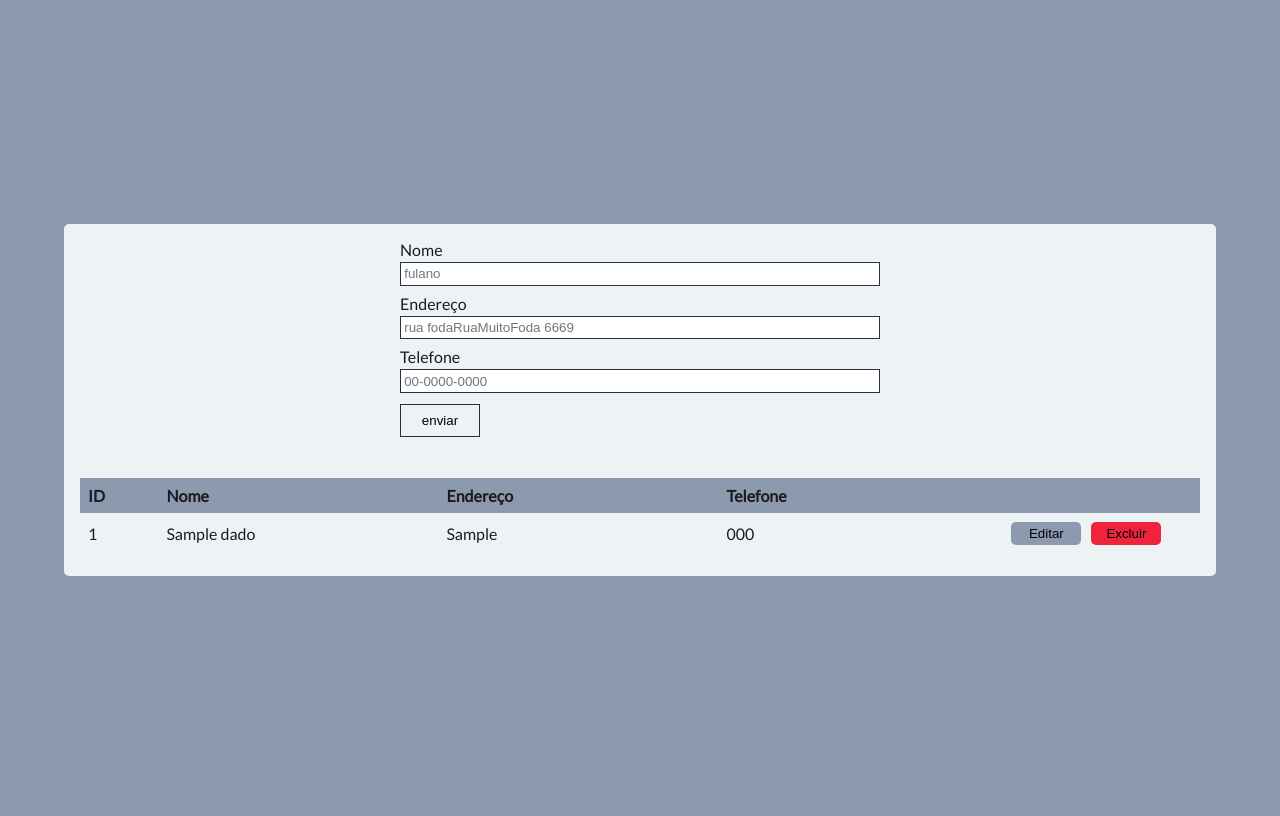
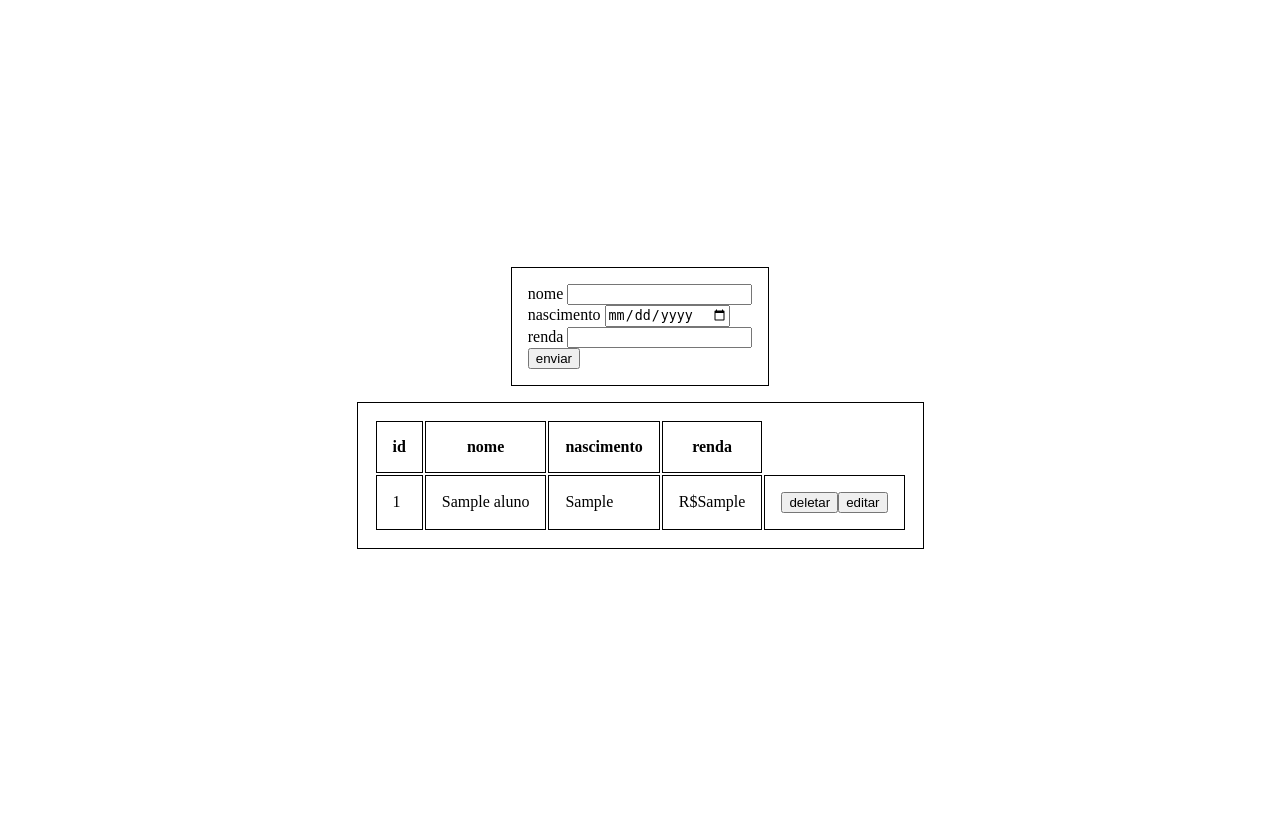
Before and after one commit to Bebel132/PW2, a PHP site: page / in a window 1280 px wide. Before the commit the page ends 576 px from the top, so only its background shows below. Run offline with PHP 8.4, Linux system fonts and the light colour scheme; tables that the repository leaves empty or names only in its code hold one stand-in row (values such as "Sample post").

Commit message:
reformulação de todo o projeto

```diff
--- /dev/null
+++ b/App.php
@@ -0,0 +1,72 @@
+<?php
+class App {
+    private $servername;
+    private $username;
+    private $password;
+    private $database;
+    public $table;
+
+    public function __construct($servername, $username, $password, $database){
+        $this->servername = $servername;
+        $this->username = $username;
+        $this->password = $password;
+        $this->database = $database;
+        $this->table = [];
+    }
+
+    public function showData($table){
+        foreach($table as $row){
+            echo "<tr>";
+            foreach($row as $i){
+                echo "<td>".$i."</td>";
+            }
+            echo "<td><button class='del'>deletar</button><button class='edit'>editar</button>";
+            echo "</tr>";
+        }
+    }
+
+    public function connect(){
+        try {
+            $conn = new PDO("mysql:host=$this->servername;dbname=$this->database", $this->username, $this->password);
+            $conn->setAttribute(PDO::ATTR_ERRMODE, PDO::ERRMODE_EXCEPTION);
+          } catch(PDOException $e) {
+            echo "Connection failed: " . $e->getMessage();
+          }
+        return $conn;
+    }
+
+    public function insert($conn){
+        $dataUser = [
+            $_GET['nome'],
+            $_GET['nascimento'],
+            $_GET['renda']
+        ];
+        try{
+            $query = "INSERT INTO aluno(nome, nascimento, renda) VALUES ('$dataUser[0]', '$dataUser[1]', '$dataUser[2]')";
+            $conn->exec($query);
+        } catch(PDOException $e){
+            echo $query . "<br>" . $e->getMessage();
+        }
+        $conn = null;
+    }
+
+    public function select($conn){
+        $data = $conn->query("SELECT * FROM `aluno`")->fetchAll();
+        foreach($data as $row){
+            $arr = [
+                $row['id'],
+                $row['nome'],
+                $row['nascimento'],
+                "R$".$row['renda']
+            ];
+            array_push($this->table, $arr);
+        }
+        $conn = null;
+        $this->showData($this->table);
+    }
+
+    public function delete($conn, $id){}
+
+    public function update($conn, $id){}
+}
+?>
--- a/assets/backend/connect.php
+++ /dev/null
@@ -1,12 +0,0 @@
-<?php
-$servername = "localhost";
-$username = "root";
-$password = "massa123";
-$database = "pw2";
-
-$conn = new mysqli($servername, $username, $password, $database);
-if ($conn->connect_error) {
-    die("Connection failed: " . $conn->connect_error);
-  }
-
-?>
--- a/assets/backend/editar.php
+++ /dev/null
@@ -1,4 +0,0 @@
-<?php
-    require "connect.php";
-
-?>
--- a/assets/backend/remover.php
+++ /dev/null
@@ -1,4 +0,0 @@
-<?php
-    require "connect.php";
-
-?>
--- a/assets/css/style.css
+++ /dev/null
@@ -1,146 +0,0 @@
-@import url('https://fonts.googleapis.com/css2?family=Lato&display=swap');
-
-* {
-    margin: 0;
-    padding: 0;
-}
-
-:root {
-    --cor-1: #8D99AE;
-    --cor-2: #2B2D42;
-    --cor-3: #EDF2F4;
-    --cor-4: #1b1b1b;
-    --cor-5: #EF233C;
-}
-
-body {
-    min-height: 100vh;
-    display: flex;
-    justify-content: center;
-    align-items: center;
-    background-color: var(--cor-1);
-    color: var(--cor-4);
-    font-family: 'Lato', sans-serif;
-}
-
-.container {
-    background-color: var(--cor-3);
-    max-width: 70rem;
-    width: 100%;
-    min-height: 20rem;
-    margin: 1rem;
-    padding: 1rem;
-    border-radius: 5px;
-}
-
-form {
-    display: flex;
-    flex-direction: column;
-    max-width: 30rem;
-    margin: auto;
-}
-
-input {
-    padding: .2rem;
-    margin: .2rem 0 .5rem 0;
-    border: 1px solid var(--cor-2);
-}
-
-input:focus {
-    outline-color: var(--cor-1);
-}
-
-#enviar {
-    width: 5rem;
-    padding: .5rem;
-    background-color: var(--cor-3);
-    transition: .2s;
-    cursor: pointer;
-}
-
-#enviar:hover {
-    text-shadow: 1px 0 var(--cor-4), -1px 0 var(--cor-4), 0 1px var(--cor-4), 0 -1px var(--cor-4),
-             1px 1px var(--cor-4), -1px -1px var(--cor-4), 1px -1px var(--cor-4), -1px 1px var(--cor-4);
-    background-color: var(--cor-2);
-    border-radius: 2px;
-    border: 1px solid var(--cor-3);
-    color: var(--cor-3);
-}
-
-#erro {
-    text-align: center;
-    width: 100%;
-    margin: auto;
-    padding: .5rem;
-}
-
-#tabela {
-    width: 100%;
-    margin-top: 2rem;
-    border-collapse: collapse;
-}
-
-th {
-    background-color: var(--cor-1);
-    text-align: left;
-}
-
-th, td {
-    padding: .5rem;
-}
-
-th:nth-child(1){
-    width: 7%;
-}
-
-th:nth-child(2){
-    width: 25%;
-}
-
-th:nth-child(3){
-    width: 25%;
-}
-
-th:nth-child(3){
-    width: 25%;
-}
-
-th:nth-child(5){
-    width: 18%;
-}
-
-tr {
-    background-color: var(--cor-3);
-}
-
-tr:nth-child(even){
-    background-color: var(--cor-2);
-    color: var(--cor-3);
-}
-
-th, td {
-    border-top: 1px solid var(--cor-3);
-    border-bottom: 1px solid var(--cor-3);
-}
-
-.tabelaBtn {
-    width: 70px;
-    padding: 4px 7px;
-    margin: 0 5px;
-    cursor: pointer;
-    transition: .2s;
-    border: none;
-    border-radius: 5px;
-}
-
-.tabelaBtn:hover {
-    transform: scale(1.1);
-}
-
-.editar {
-    background-color: var(--cor-1);
-}
-
-.excluir {
-    background-color: var(--cor-5);
-}
--- a/index.php
+++ b/index.php
@@ -1,9 +1,16 @@
 <?php
-    require "assets/backend/connect.php";
-    if(isset($_GET['err']) and $_GET['err'] == '1'){
-        $err = true;
-    } else {
-        $err = false;
+    require "App.php";
+    $app = new App("localhost", "root", "massa123", "pw2");
+
+    if(isset($_GET['nome']) && isset($_GET['nascimento']) && isset($_GET['renda'])){
+        $app->insert($app->connect());
+        header("location: index.php");
+    }
+
+    if(isset($_GET['del'])){
+
+    } else if(isset($_GET['edit'])){
+
     }
 ?>
 <!DOCTYPE html>
@@ -12,61 +19,60 @@
     <meta charset="UTF-8">
     <meta http-equiv="X-UA-Compatible" content="IE=edge">
     <meta name="viewport" content="width=device-width, initial-scale=1.0">
-    <title>CRUD</title>
-    <link rel="stylesheet" href="assets/css/style.css">
+    <title>Document</title>
+    <style>
+        body {
+            min-height: 100vh;
+            display: flex;
+            flex-direction: column;
+            justify-content: center;
+            align-items: center;
+        }
+
+        form {
+            border: 1px solid black;
+            padding: 1rem;
+            margin-bottom: 1rem;
+        }
+
+        table, tr, td, th {
+            border: 1px solid #000;
+            padding: 1rem;
+        }
+    </style>
 </head>
 <body>
-    <div class="container">
-        <form action="assets/backend/adicionar.php" method="post">
-            <label for="nome">Nome</label>
-            <input type="text" name="nome" id="nome" placeholder="fulano" required>
-            <label for="endereco">Endereço</label>
-            <input type="text" name="endereco" id="endereco" placeholder='rua fodaRuaMuitoFoda 6669' required>
-            <label for="telefone">Telefone</label>
-            <input type="tel" pattern="[0-9]{2}-[0-9]{4}-[0-9]{4}" name="telefone" id="telefone" required placeholder="00-0000-0000">
-            <input type="submit" value="enviar" id="enviar">
-        </form>
-        <?php
-            if($err){
-                echo "<div id='erro'>já existe alguém com o mesmo endereço e telefone</div>";
-            }
-        ?>
-        <table id="tabela">
-            <thead>
-                <tr>
-                    <th>ID</th>
-                    <th>Nome</th>
-                    <th>Endereço</th>
-                    <th>Telefone</th>
-                    <th></th>
-                </tr>
-            </thead>
-            <?php
-                $resultado = $conn->query("SELECT * FROM `dados`");
-                if($resultado->num_rows > 0){
-                    while($row = $resultado->fetch_assoc()){
-                        echo "
-                        <tr>
-                            <td>".$row['id']."</td>
-                            <td>".$row['nome']."</td>
-                            <td>".$row['endereco']."</td>
-                            <td>".$row['telefone']."</td>
-                            <td><button class='tabelaBtn editar'>Editar</button><button class='tabelaBtn excluir'>Excluir</button></td>
-                        </tr>";
-                    }
-                }
-            ?>
-        </table>
-    </div>
+    <form action="#" method="get">
+        <label for="nome">nome</label>
+        <input type="text" name="nome" id="nome" required><br>
+        <label for="nascimento">nascimento</label>
+        <input type="date" name="nascimento" id="nascimento" required><br>
+        <label for="renda">renda</label>
+        <input type="number" name="renda" id="renda" required><br>
+        <input type="submit" value="enviar">
+    </form>
+    <table>
+        <tr>
+            <th>id</th>
+            <th>nome</th>
+            <th>nascimento</th>
+            <th>renda</th>
+        </tr>
+    <?php
+        $app->select($app->connect());
+    ?>
+    </table>
     <script>
-        document.querySelectorAll(".tabelaBtn").forEach(i => {
-            i.addEventListener("click", () => {
-                let id = i.parentNode.parentNode.children[0].textContent;
-                if(i.textContent == 'Excluir'){
-                    window.location.href='assets/backend/remover.php?id='+id;
-                } else {
-                    window.location.href='assets/backend/editar.php?id='+id;
-                }
+        let del = document.querySelectorAll(".del");
+        let edit = document.querySelectorAll(".edit");
+        del.forEach(e => {
+            e.addEventListener("click", () => {
+                window.location.href = "index.php?del="+e.parentElement.parentElement.children[0].textContent;
+            })
+        })
+        edit.forEach(e => {
+            e.addEventListener("click", () => {
+                window.location.href = "index,php?edit="+e.parentElement.parentElement.children[0].textContent;
             })
         })
     </script>
```
Also changed, not shown: assets/backend/adicionar.php (deleted, +0 -30 lines).
